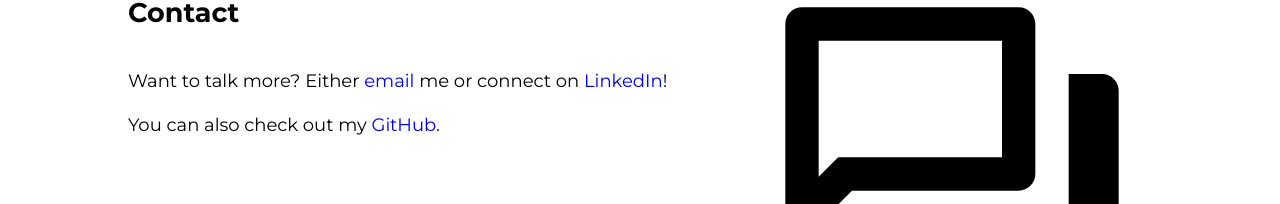
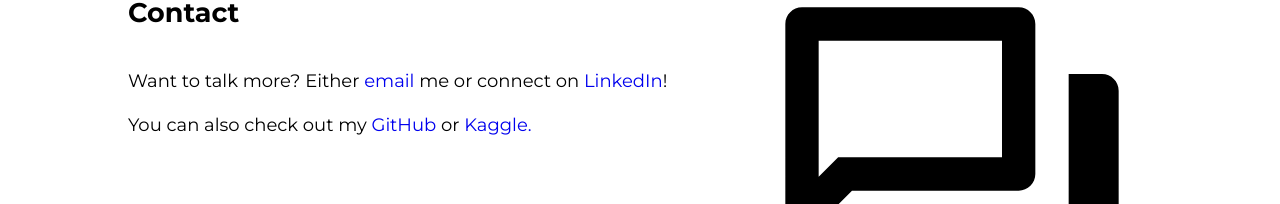
Before and after one commit to ktakattack/website, an Angular app: page /contact in a window 1280 px wide. Shown: the part 202-406 px from the top of the page. Built offline with nearby package versions, Linux system fonts and the light colour scheme.

Commit message:
add Kaggle URL

```diff
--- a/src/app/contact/contact.component.html
+++ b/src/app/contact/contact.component.html
@@ -5,7 +5,7 @@
     <p>Want to talk more? Either <a href="mailto:kltakach@gmail.com">email</a> me or connect on <a
         href="https://www.linkedin.com/in/ktakach/">LinkedIn</a>! <br /><br />
 
-      You can also check out my <a href="https://github.com/ktakattack">GitHub</a>.
+      You can also check out my <a href="https://github.com/ktakattack">GitHub</a> or <a href="https://www.kaggle.com/kristitakach">Kaggle.</a>
     </p>
   </div>
 </div>
```
